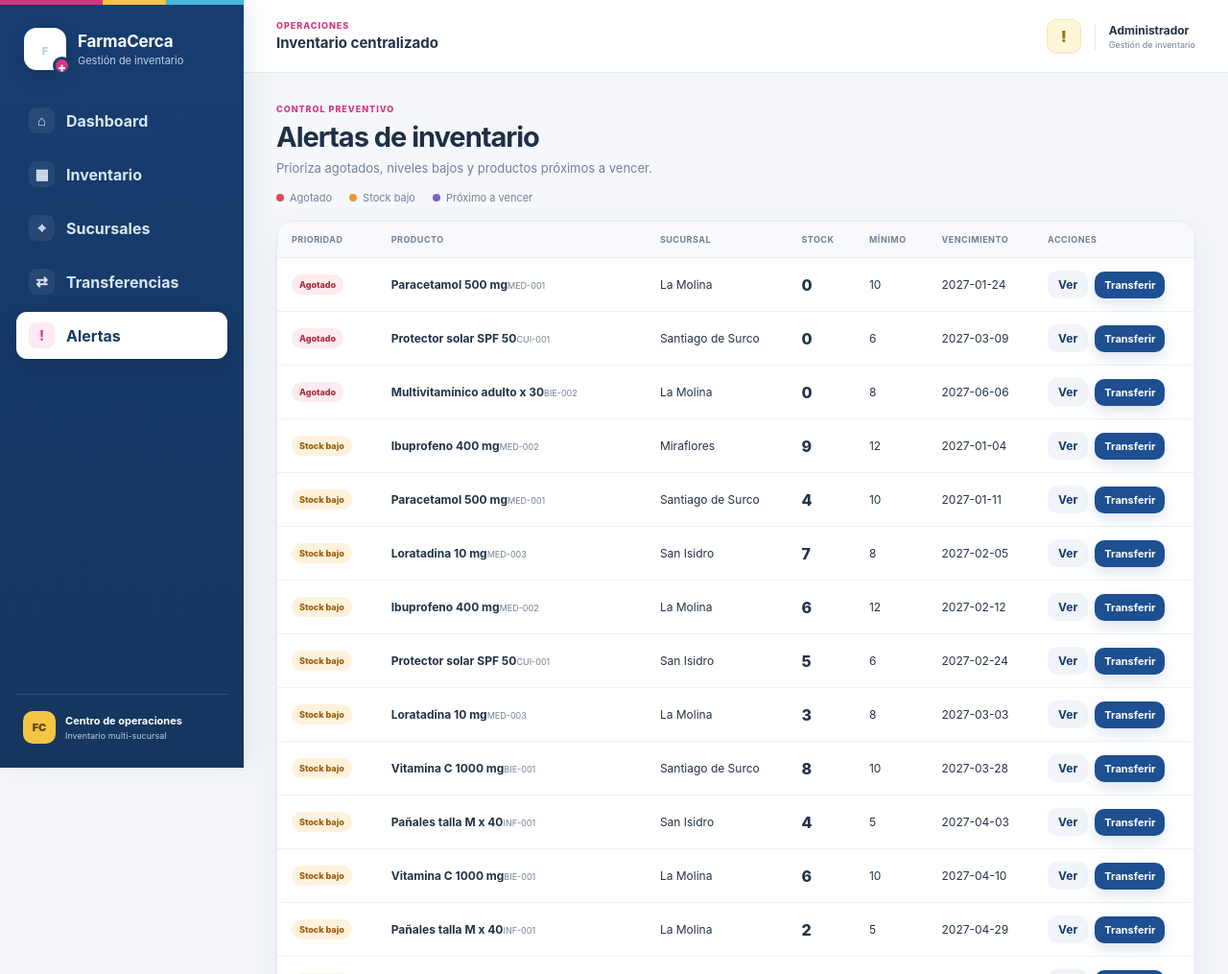
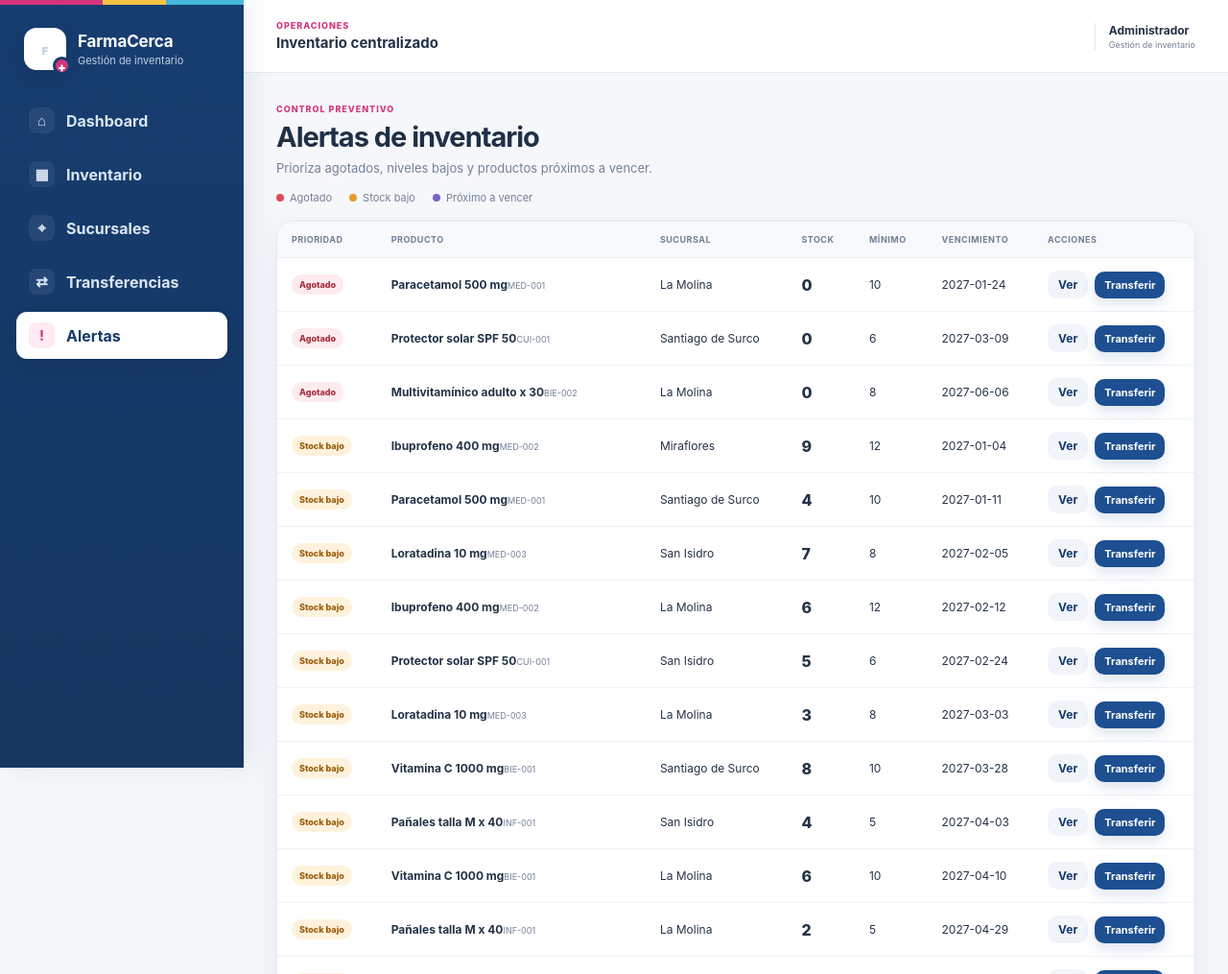
Before and after one commit to Emil-Aliaga/CloudBusiness-FarmaCerca-Grupo6, a FastAPI app: page /alerts in a window 1280 px wide. Shown: the top 1015 px of the page at 96% size. Run offline with FastAPI, Linux system fonts and the light colour scheme; data comes from the database, SQL or seed files in the repository; some libraries are stand-ins or nearby versions.

Commit message:
Remove redundant navigation UI

```diff
--- a/templates/base.html
+++ b/templates/base.html
@@ -21,9 +21,6 @@
       <a class="{{ 'active' if active == 'transfers' else '' }}" href="/transfers"><b>⇄</b><span>Transferencias</span></a>
       <a class="{{ 'active' if active == 'alerts' else '' }}" href="/alerts"><b>!</b><span>Alertas</span></a>
     </nav>
-    <div class="sidebar-footer">
-      <div class="support-badge"><span>FC</span><div><strong>Centro de operaciones</strong><small>Inventario multi-sucursal</small></div></div>
-    </div>
   </aside>
 
   <main>
@@ -34,7 +31,6 @@
         <strong>Inventario centralizado</strong>
       </div>
       <div class="topbar-actions">
-        <a class="topbar-alert" href="/alerts" aria-label="Ver alertas">!</a>
         <div class="user-chip"><div><strong>Administrador</strong><small>Gestión de inventario</small></div></div>
       </div>
     </header>
```
